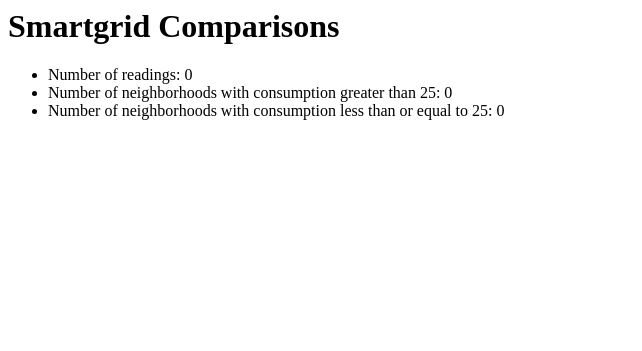
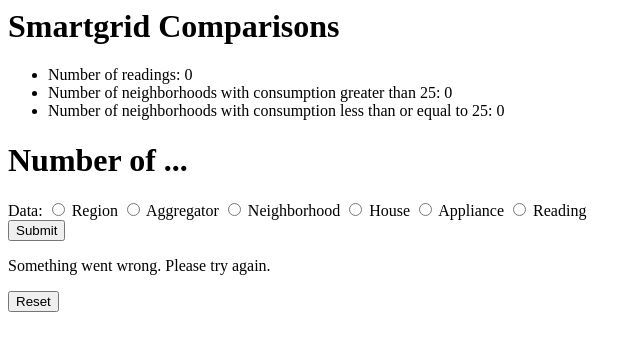
Before and after one commit to NateThom/smartgrid, a Django app: page /dash/comparisons/ in a window 1280 px wide. Shown: the top 351 px of the page, without its empty margins (0-642 px from the left). Run offline with Django 3.2, Linux system fonts and the light colour scheme; data that the repository does not hold is empty.

Commit message:
Add dynamic number of... field on comparisons page.

```diff
--- a/smartgrid-website/dash/templates/dash/comparisons.html
+++ b/smartgrid-website/dash/templates/dash/comparisons.html
@@ -4,3 +4,27 @@
   <li>Number of neighborhoods with consumption greater than 25: {{num_neighborhoods_greater_25}}</li>
   <li>Number of neighborhoods with consumption less than or equal to 25: {{num_neighborhoods_less_25}}</li>
 </ul>
+
+<h1>Number of ...</h1>
+<form action = "/dash/number_of_comparison/" method = "get" target="_self">
+  Data:
+  <input type = "radio" name="data" value = "Region"> Region</input>
+  <input type = "radio" name="data" value = "Aggregator"> Aggregator</input>
+  <input type = "radio" name="data" value = "Neighborhood"> Neighborhood</input>
+  <input type = "radio" name="data" value = "House"> House</input>
+  <input type = "radio" name="data" value = "Appliance"> Appliance</input>
+  <input type = "radio" name="data" value = "Readings"> Reading</input>
+  <br>
+
+  <input type = "submit" value = "Submit"></input>
+</form>
+
+{% if number_of %}
+  <p>Number of {{data}}s = {{number_of}}</p>
+{% else %}
+  <p>Something went wrong. Please try again.</p>
+{% endif %}
+
+<form action="/dash/statistics/">
+  <input type="submit" value="Reset" />
+</form>
--- a/smartgrid-website/dash/urls.py
+++ b/smartgrid-website/dash/urls.py
@@ -17,4 +17,6 @@ urlpatterns = [
 
     # ex: /dash/comparisons/
     path('comparisons/', views.comparisons, name='comparisons'),
+    # ex: /dash/comparisons/?data=neighborhood
+    re_path(r'^number_of_comparison/$', views.number_of_comparison),
 ]
--- a/smartgrid-website/dash/views.py
+++ b/smartgrid-website/dash/views.py
@@ -30,6 +30,16 @@ def statistics(request):
 def mean_statistic(request):
     metric = request.GET['metric']
     data = request.GET['data']
+    if((metric == "consumption" and data == "Readings")):
+        template = loader.get_template('dash/statistics.html')
+        context = {'mean_items': -1, "metric": metric, "data": data,}
+        return render(request, 'dash/statistics.html', context)
+
+    if((metric == "kWh" and data != "Readings") or (metric == "outdoor_temp" and data != "Readings")):
+        template = loader.get_template('dash/statistics.html')
+        context = {'mean_items': -1, "metric": metric, "data": data,}
+        return render(request, 'dash/statistics.html', context)
+
     if(metric == "consumption"):
         metric = data.lower()+"_"+metric
 
@@ -53,3 +63,11 @@ def comparisons(request):
     template = loader.get_template('dash/comparisons.html')
     context = {'num_readings': num_readings, 'num_neighborhoods_less_25': num_neighborhoods_less_25, 'num_neighborhoods_greater_25': num_neighborhoods_greater_25,}
     return render(request, 'dash/comparisons.html', context)
+
+def number_of_comparison(request):
+    data = request.GET['data']
+    list = eval(data).objects.all()
+    number_of = len(list)
+    template = loader.get_template('dash/comparisons.html')
+    context = {'number_of': number_of, 'data': data,}
+    return render(request, 'dash/comparisons.html', context)
```
Also changed, not shown: smartgrid-website/dash/templates/dash/statistics.html (+16 -14 lines).
